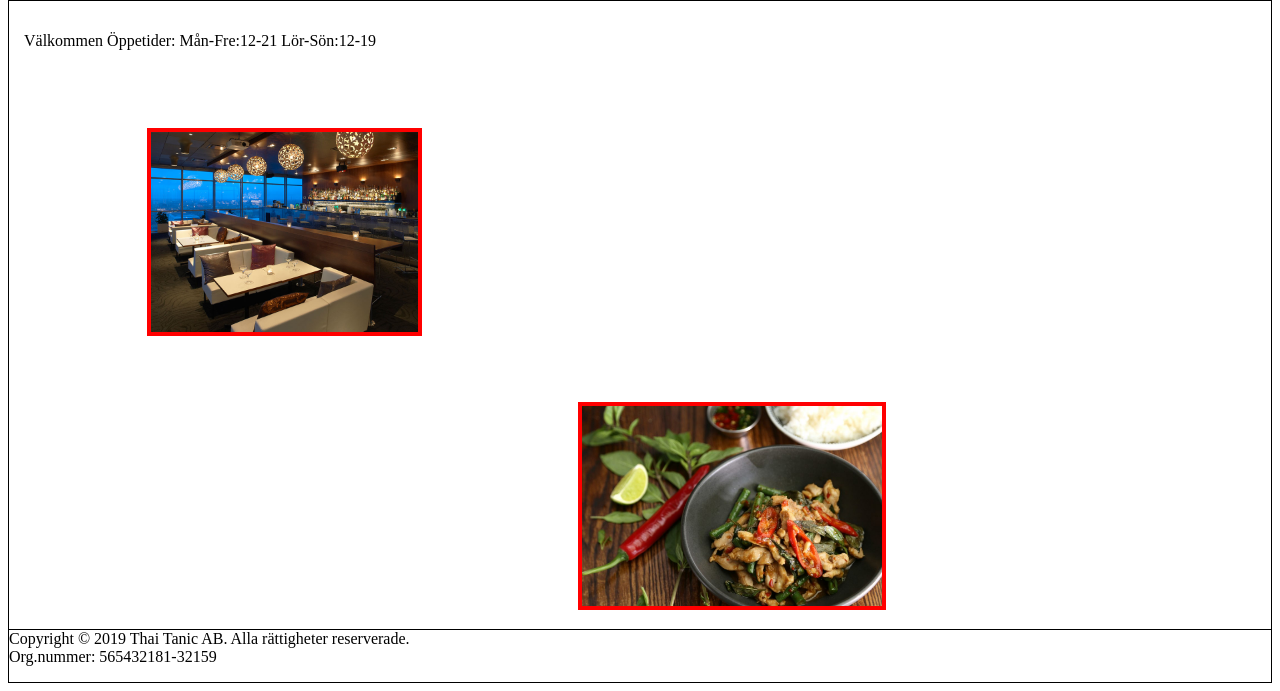
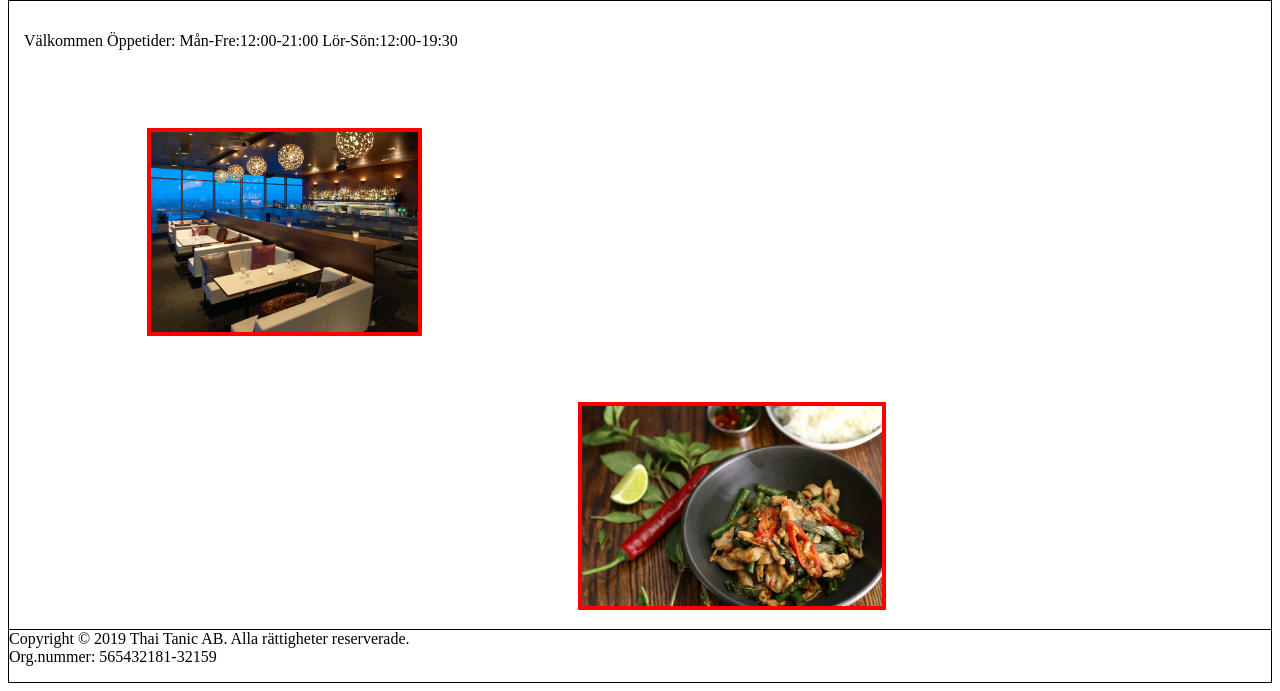
Before and after one commit to Simonbackman/Slutprojekt, a PHP site: page / in a window 1280 px wide. Shown: the part 274-965 px from the top of the page. Run offline with PHP 8.4, Linux system fonts and the light colour scheme.

Commit message:
Öppetider

```diff
--- a/index.php
+++ b/index.php
@@ -20,8 +20,8 @@
             <p>Välkommen
 
             Öppetider:
-                Mån-Fre:12-21
-                Lör-Sön:12-19</p>
+                Mån-Fre:12:00-21:00
+                Lör-Sön:12:00-19:30</p>
 
 
 
```
